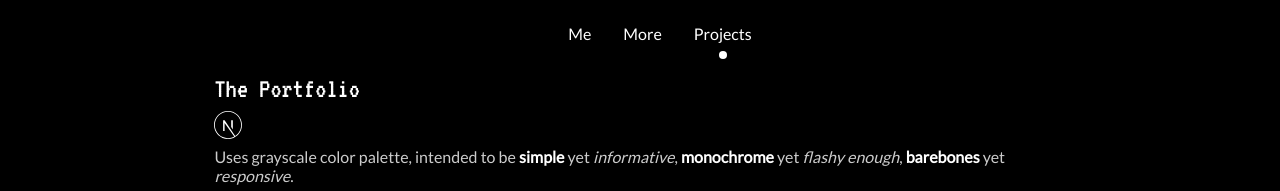
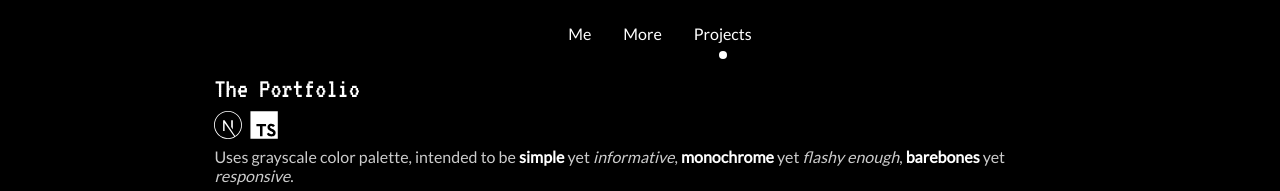
Before and after one commit to gaurav712/gaurav712.github.io, a Next.js app: page /projects in a window 1280 px wide. Shown: the top 191 px of the page. Built offline with nearby package versions, Linux system fonts and the light colour scheme.

Commit message:
add typescript to the portfolio

```diff
--- a/pages/projects/index.tsx
+++ b/pages/projects/index.tsx
@@ -20,6 +20,7 @@ const Projects = () => {
             <div className={styles.additionalInfo}>
               <div className={styles.techUsedInfo}>
                 <img src="/nextjs.svg" className={styles.logo} />
+                <img src="/typescript.svg" className={styles.logo} />
               </div>
               <div className={styles.additionalInfoText}>
                 Uses grayscale color palette, intended to be <b>simple</b> yet{" "}
```
